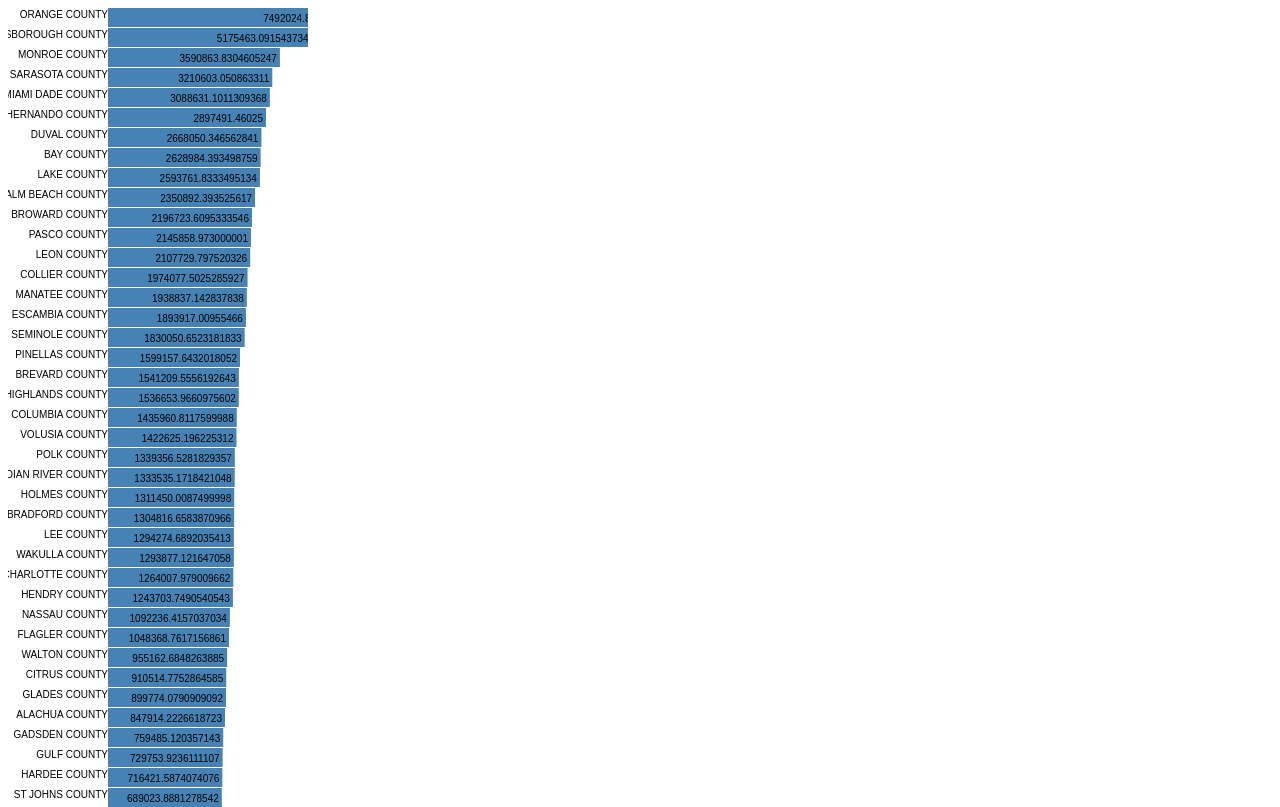
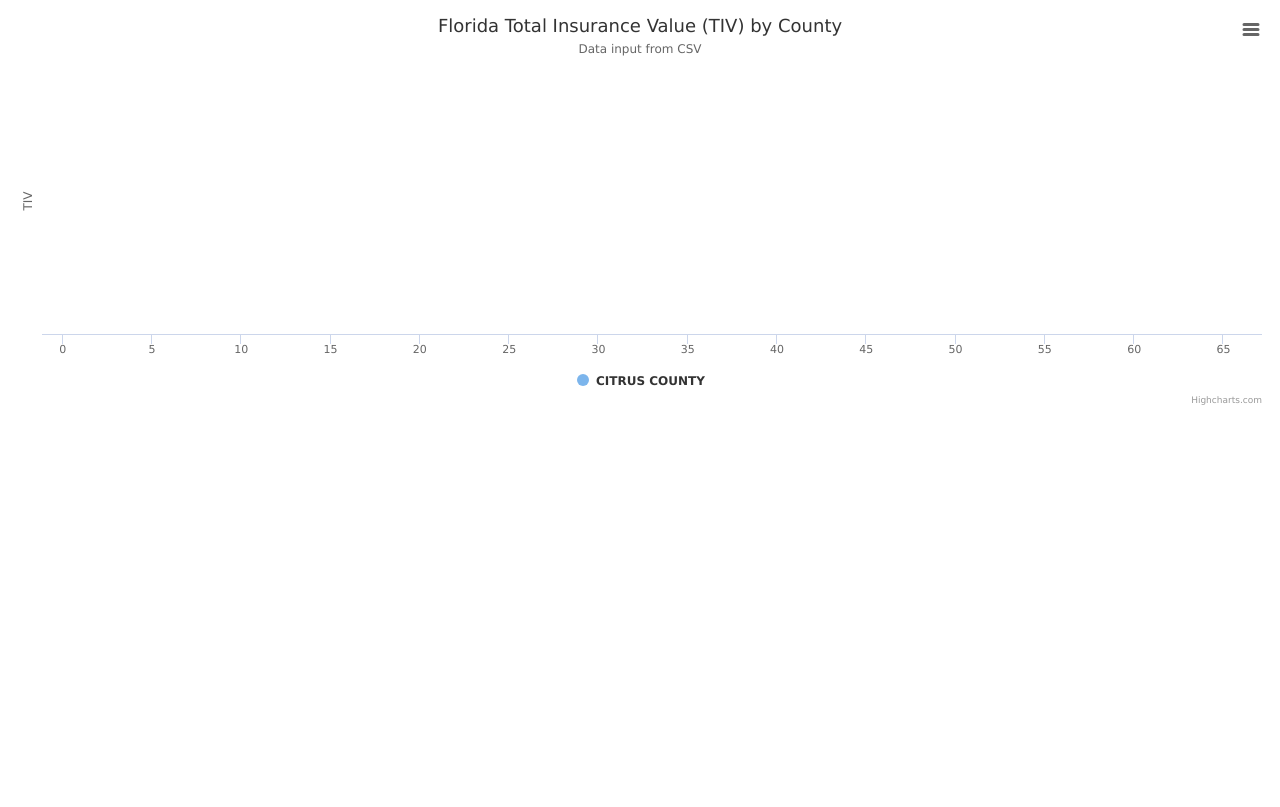
Before and after one commit to aschlesener/chart-comparison, a plain HTML site: page index_highcharts.html in a window 1280 px wide. Shown: the top 807 px of the page. Drawn offline with nearby package versions, Linux system fonts and the light colour scheme.

Commit message:
Add in-progress work for highcharts

```diff
--- a/index_highcharts.html
+++ b/index_highcharts.html
@@ -1,62 +1,95 @@
 <!DOCTYPE html>
 <meta charset="utf-8">
 
-<style>
-.chart rect {
-    fill: steelblue;
-}
+<script src="https://code.highcharts.com/highcharts.js"></script>
+<script src="https://code.highcharts.com/modules/data.js"></script>
+<script src="https://code.highcharts.com/modules/exporting.js"></script>
 
-.chart text {
-  fill: black;
-  font: 10px sans-serif;
-  text-anchor: end;
-}
-</style>
+<div id="container" style="min-width: 310px; height: 400px; margin: 0 auto"></div>
 
-<svg class="chart"></svg>
+<script>
 
-<script src="https://d3js.org/d3.v3.min.js" charset="utf-8"></script>
-<script>
-var width = 250, barHeight = 20;
-var x = d3.scale.linear()
-    .range([100, width]);
+   var options =  {
+        chart: {
+            type: 'column'
+        },
 
-var chart = d3.select("svg");
+        title: {
+            text: 'Florida Total Insurance Value (TIV) by County'
+        },
 
-d3.csv("/data/sample_medium.csv", function(data) {
-    // show a bar chart of average values grouped by county
-  var countyAvgValue2011 = d3.nest()
-  .key(function(d) { return d.county; })
-  .rollup(function(v) { return d3.mean(v, function(d) { return d.tiv_2011; }); })
-  .entries(data);
-  countyAvgValue2011.sort(function(a,b) { return b.values - a.values })
+        subtitle: {
+            text: 'Data input from CSV'
+        },
 
-  var max = d3.max(countyAvgValue2011, function(d) {
-      return d.values;
-  });
+        xAxis: {
+            counties: []
+        },
 
-    x.domain([0, max])
-    chart.attr("height", barHeight * countyAvgValue2011.length);
+        series: [],
 
-  var bar = chart.selectAll("svg")
-      .data(countyAvgValue2011)
-    .enter().append("g")
-      .attr("transform", function(d, i) { return "translate(100," + i * barHeight + ")"; });
+        yAxis: {
+            title: {
+                text: 'TIV'
+            }
+        },
+    }
 
-  bar.append("text")
-    .attr('x', 0)
-    .attr('y', barHeight / 2)
-    .text(function(d) { return d.key; });
+    Highcharts.ajax({
+        url:  window.location.origin + '/data/sample_medium.csv',
+        dataType: 'text',
+        success: function(data) {
+            // Split the lines
+            var lines = data.split('\n');
 
-  bar.append("rect")
-      .attr("width", function(d) { return x(d.values); })
-      .attr("height", barHeight - 1);
+            // convert csv line to JS object
+            var jsonObj = []
+            var headers = lines[0].split(',')
+            for(var i = 1; i < lines.length; i++) {
+                var data = lines[i].split(',');
+                var obj = {};
+                for(var j = 0; j < data.length; j++) {
+                    obj[headers[j].trim()] = data[j].trim();
+                }
+                jsonObj.push(obj);
+            }
+            JSON.stringify(jsonObj);
 
-  bar.append("text")
-      .attr("x", function(d) { return x(d.values) - 3; })
-      .attr("y", barHeight / 2)
-      .attr("dy", ".35em")
-      .text(function(d) { return d.values; });
-  });
+            // group entries by county
+            var grouped = groupBy(jsonObj, el => el.county)
+
+            var series = {
+                data: [],
+                name: []
+            };
+
+            for (var [key, value] of grouped) {
+                options.xAxis.counties.push(key)
+                series.name = key
+                series.data.push(value)
+            }
+
+            options.series.push(series);
+
+            Highcharts.chart('container', options);
+        },
+        error: function (e, t) {
+            console.error(e, t);
+        }
+    });
+
+    function groupBy(list, keyGetter) {
+        const map = new Map();
+        list.forEach((item) => {
+            const key = keyGetter(item);
+            const collection = map.get(key);
+            if (!collection) {
+                map.set(key, [item]);
+            } else {
+                collection.push(item);
+            }
+        });
+        return map;
+    }
 
 </script>
```
Also changed, not shown: app.js (+12 -3 lines).
